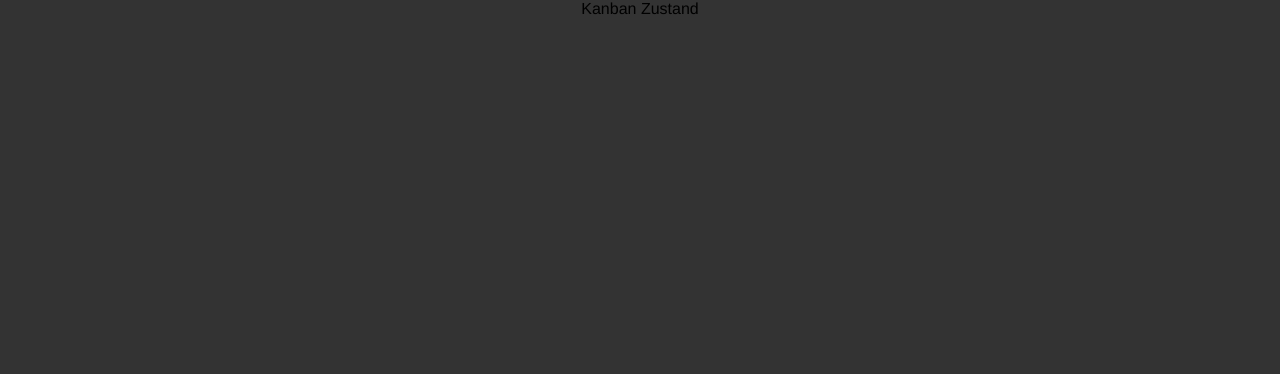
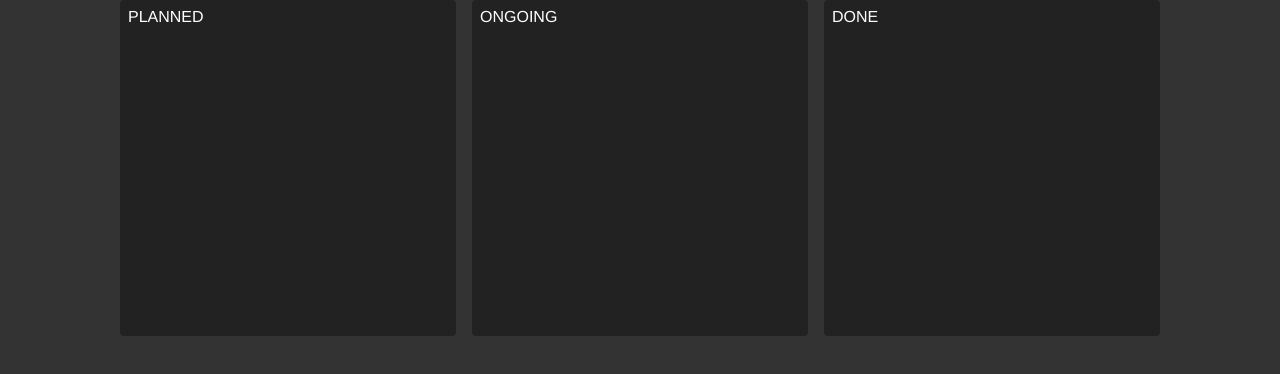
Before and after one commit to juleni/kanban-zustand, a React (Vite) app: page / in a window 1280 px wide. Shown: the top 374 px of the page. Built offline with nearby package versions, Linux system fonts and the light colour scheme.

Commit message:
Added 3 columns

```diff
--- a/src/App.jsx
+++ b/src/App.jsx
@@ -1,7 +1,14 @@
 import "./App.css";
+import Column from "./components/Column";
 
 function App() {
-  return <div className="App">Kanban Zustand</div>;
+  return (
+    <div className="App">
+      <Column state={"PLANNED"} />
+      <Column state={"ONGOING"} />
+      <Column state={"DONE"} />
+    </div>
+  );
 }
 
 export default App;
```
